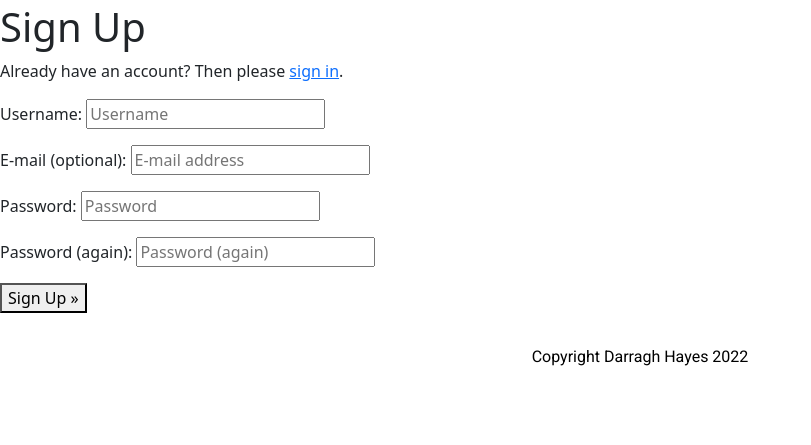
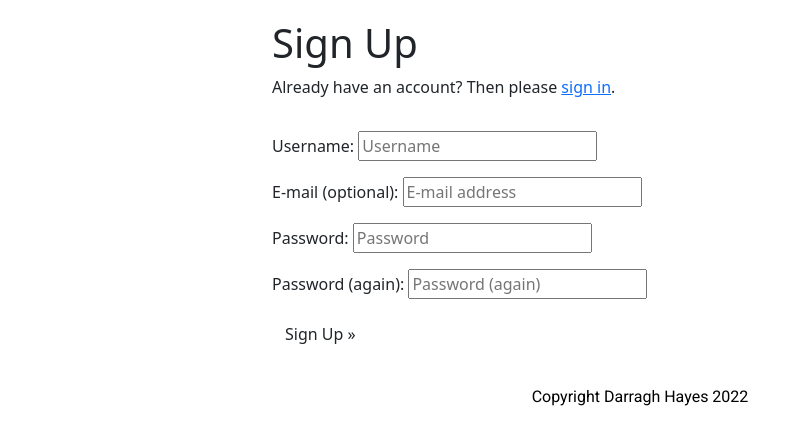
Before and after one commit to DazHaze/PlantGram, a Django app: page /accounts/signup/ in a window 1280 px wide. Shown: the part 53-498 px from the top of the page, without its empty margins (0-811 px from the left). Run offline with Django 4.2, Linux system fonts and the light colour scheme.

Commit message:
register styling

```diff
--- a/templates/account/signup.html
+++ b/templates/account/signup.html
@@ -5,10 +5,18 @@
 {% block head_title %}{% trans "Signup" %}{% endblock %}
 
 {% block content %}
+
+<div class="container">
+  <div class="row">
+    <div class="col-md-8 mt-3 offset-md-2">
       <h1>{% trans "Sign Up" %}</h1>
 
-<p>{% blocktrans %}Already have an account? Then please <a href="{{ login_url }}">sign in</a>.{% endblocktrans %}</p>
-
+      <p>{% blocktrans %}Already have an account? Then please <a href="{{ login_url }}">sign in</a>.{% endblocktrans %}
+      </p>
+    </div>
+  </div>
+  <div class="row">
+    <div class="col-md-8 mt-3 offset-md-2">
       <form class="signup" id="signup_form" method="post" action="{% url 'account_signup' %}">
         {% csrf_token %}
         {{ form.as_p }}
@@ -16,10 +24,14 @@
         {% if redirect_field_value %}
         <input type="hidden" name="{{ redirect_field_name }}" value="{{ redirect_field_value }}" />
         {% endif %}
-  <button type="submit">{% trans "Sign Up" %} &raquo;</button>
+        <button class="btn btn-signup right" type="submit">{% trans "Sign Up" %} &raquo;</button>
         <form action="post" style="margin-top:1.3rem">
           {% csrf_token %}
         </form>
       </form>
 
+    </div>
+  </div>
+</div>
+
 {% endblock %}
```
Lines whose indentation alone changed are shown as unchanged.
